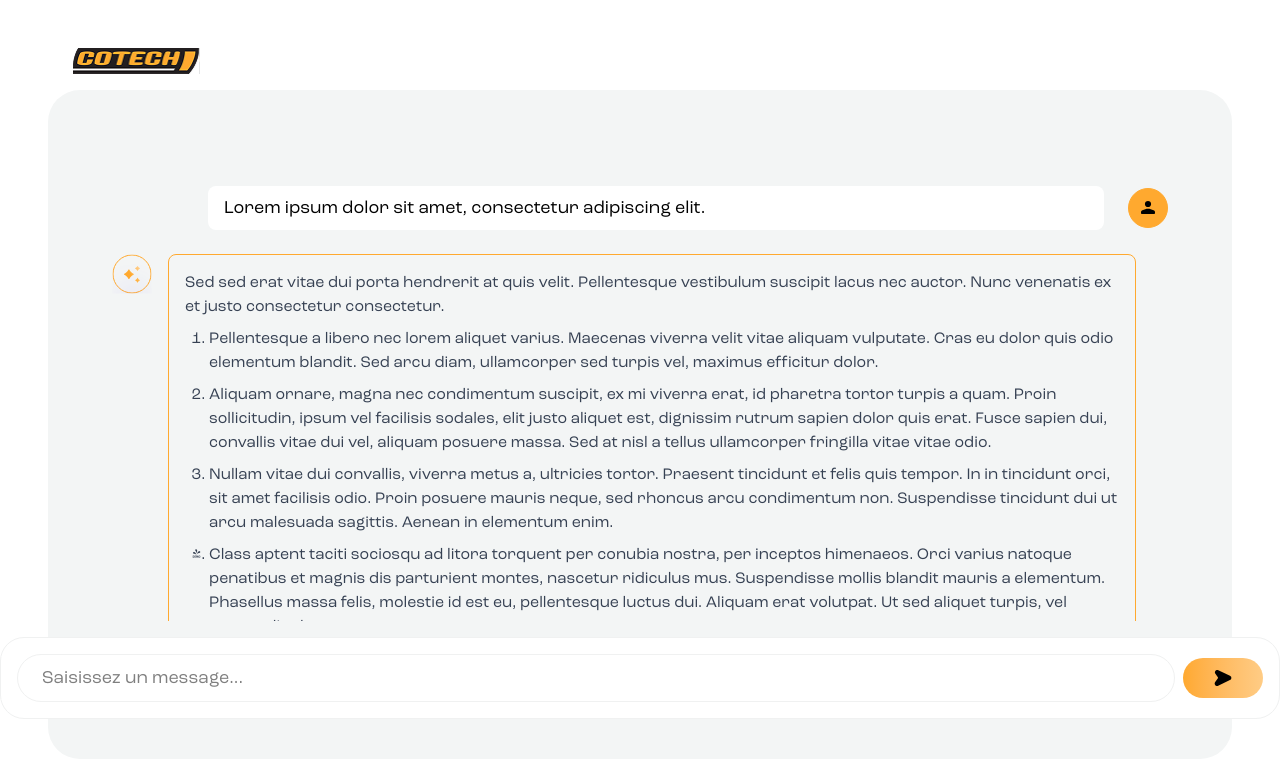
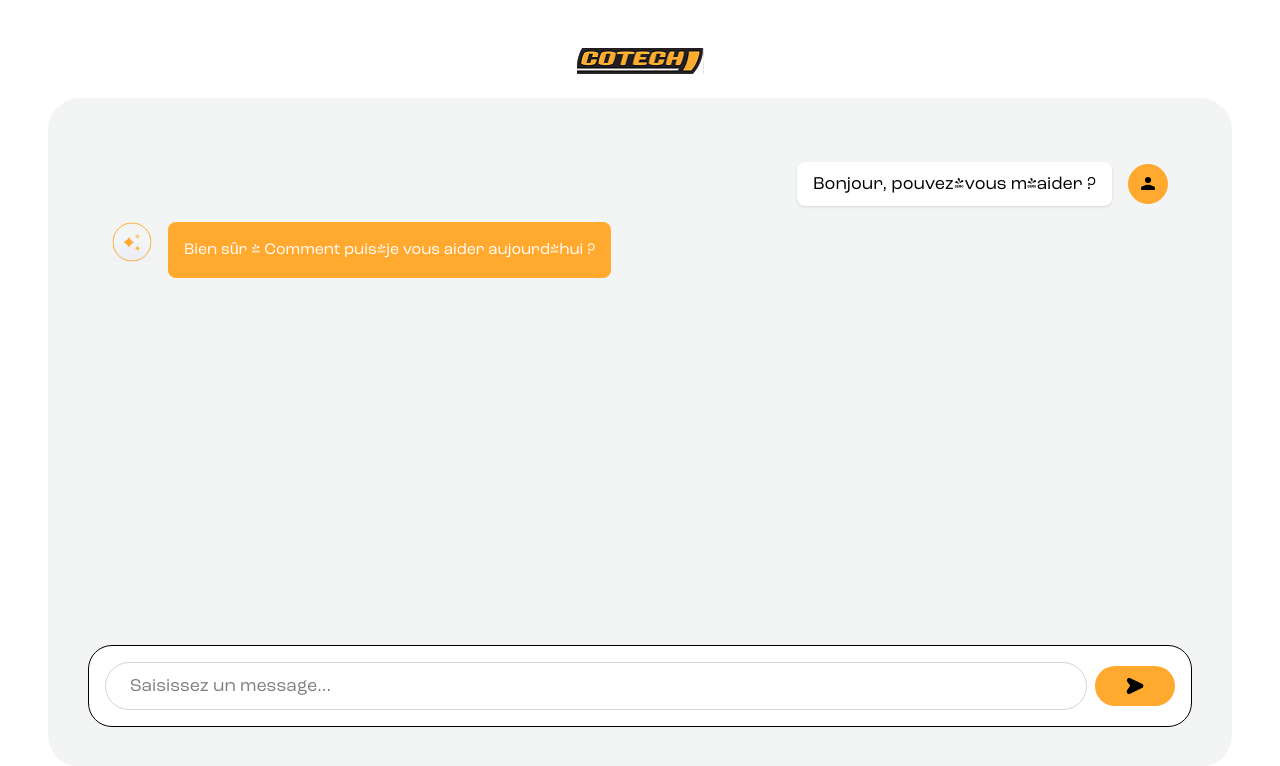
Before and after one commit to JerrY-253392/Cotech, a React (Vite) app: page /chat-screen in a window 1280 px wide. Both pictures are taken after a click on the button 1120 px from the left and 658 px from the top of the page. Shown: the top 766 px of the page. Built offline with nearby package versions, Linux system fonts and the light colour scheme.

Commit message:
structure Complete

```diff
--- a/src/Components/ChatBot.jsx
+++ b/src/Components/ChatBot.jsx
@@ -2,83 +2,36 @@ import React from "react";
 
 const ChatBot = () => {
   return (
-    <div className=" h-screen bg-white p-12">
-      <div className=" mb-4">
-        <img src="/logo.png" alt="Cotech Logo" className="w-32 ml-6" />
+    <div className="h-screen bg-white p-12 flex flex-col items-center">
+      <img src="/logo.png" alt="Cotech Logo" className="w-32 mb-6" />
+      <div className="w-full bg-[#f3f5f5] min-h-[95%] rounded-4xl flex flex-col justify-between items-center p-10">
+        {/* Chat Messages */}
+        <div className="w-full overflow-y-auto p-6 flex flex-col space-y-4">
+          {/* User Message */}
+          <div className="flex items-center justify-end space-x-4">
+            <p className="bg-white px-4 py-2 text-lg rounded-lg shadow">Bonjour, pouvez-vous m'aider ?</p>
+            <img src="/User.svg" alt="User" className="w-10" />
           </div>
 
-      {/* Container */}
-      <div className=" w-full bg-[#f3f5f5] max-h-[95%] min-h-[95%]   rounded-4xl flex flex-col justify-between items-center p-10 ">
-        {/* Message Box */}
-        <div className="mt-6 p-6 rounded-xl relative w-full overflow-y-auto">
-          {/* Aligning this div to the right */}
-          <div className="flex items-center space-x-6 justify-end py-2  ml-auto ">
-            <p className="font-medium min-w-4xl bg-white px-4 py-2 text-lg rounded-lg">
-              Lorem ipsum dolor sit amet, consectetur adipiscing elit.
-            </p>
-            <img src="/User.svg" alt="User" className="w-10"/>
-          </div>
-
+          {/* Bot Response */}
           <div className="flex items-start space-x-4 max-w-5xl">
-            <img src="/AI.svg" alt="Ai bot" className="w-10 mt-4" />
-            <div className="mt-4 border border-[#FFA92F] p-4 rounded-lg text-gray-700">
-              <p>
-                Sed sed erat vitae dui porta hendrerit at quis velit.
-                Pellentesque vestibulum suscipit lacus nec auctor. Nunc
-                venenatis ex et justo consectetur consectetur.
-              </p>
-              <ol className="mt-2 list-decimal pl-6 space-y-2">
-                <li>
-                  Pellentesque a libero nec lorem aliquet varius. Maecenas
-                  viverra velit vitae aliquam vulputate. Cras eu dolor quis odio
-                  elementum blandit. Sed arcu diam, ullamcorper sed turpis vel,
-                  maximus efficitur dolor.
-                </li>
-                <li>
-                  Aliquam ornare, magna nec condimentum suscipit, ex mi viverra
-                  erat, id pharetra tortor turpis a quam. Proin sollicitudin,
-                  ipsum vel facilisis sodales, elit justo aliquet est, dignissim
-                  rutrum sapien dolor quis erat. Fusce sapien dui, convallis
-                  vitae dui vel, aliquam posuere massa. Sed at nisl a tellus
-                  ullamcorper fringilla vitae vitae odio.
-                </li>
-                <li>
-                  Nullam vitae dui convallis, viverra metus a, ultricies tortor.
-                  Praesent tincidunt et felis quis tempor. In in tincidunt orci,
-                  sit amet facilisis odio. Proin posuere mauris neque, sed
-                  rhoncus arcu condimentum non. Suspendisse tincidunt dui ut
-                  arcu malesuada sagittis. Aenean in elementum enim.
-                </li>
-                <li>
-                  Class aptent taciti sociosqu ad litora torquent per conubia
-                  nostra, per inceptos himenaeos. Orci varius natoque penatibus
-                  et magnis dis parturient montes, nascetur ridiculus mus.
-                  Suspendisse mollis blandit mauris a elementum. Phasellus massa
-                  felis, molestie id est eu, pellentesque luctus dui. Aliquam
-                  erat volutpat. Ut sed aliquet turpis, vel egestas ligula.
-                </li>
-              </ol>
+            <img src="/AI.svg" alt="AI bot" className="w-10" />
+            <div className="bg-[#FFA92F] text-white p-4 rounded-lg">
+              <p>Bien sûr ! Comment puis-je vous aider aujourd'hui ?</p>
             </div>
           </div>
         </div>
 
         {/* Input Section */}
-        <div className=" min-w-7xl p-4 mt-4 bg-white border border-[#F0F1F1] rounded-3xl">
-          <div className="flex items-center space-x-2">
+        <div className="w-full p-4 bg-white border rounded-3xl flex items-center space-x-2">
           <input
             type="text"
             placeholder="Saisissez un message..."
-              // value={input}
-              // onChange={(e) => setInput(e.target.value)}
-              className="flex-grow border border-[#F0F1F1] rounded-3xl text-lg px-6 h-12 focus:ring focus:ring-yellow-400 focus:outline-none"
+            className="flex-grow border border-gray-300 rounded-3xl text-lg px-6 h-12 focus:ring focus:ring-yellow-400 focus:outline-none"
           />
-            <button
-              // onClick={handleSendMessage}
-              className=" bg-linear-to-r  from-[#FFA92F] to-[#FFCC85] transition-all ease-in-out duration-300 text-white flex justify-center items-center cursor-pointer hover:bg-linear-to-l  rounded-4xl w-20 h-10"
-            >
+          <button className="bg-[#FFA92F] hover:bg-[#FFCC85] transition-all text-white flex justify-center items-center rounded-4xl w-20 h-10">
             <img src="/send.svg" alt="Send" className="w-7" />
           </button>
-          </div>
         </div>
       </div>
     </div>
--- a/src/Components/ChatModal.jsx
+++ b/src/Components/ChatModal.jsx
@@ -1,6 +1,6 @@
 import { useEffect, useRef } from "react";
 
-const ChatModal = ({ handleSendMessage, setInput, input, messages }) => {
+const ChatModal = ({ messages }) => {
   const messagesEndRef = useRef(null);
 
   useEffect(() => {
@@ -26,7 +26,7 @@ const ChatModal = ({ handleSendMessage, setInput, input, messages }) => {
             .map((msg, index) => (
               <div
                 key={index}
-                className={`flex items-start space-x-2  ${
+                className={`flex items-start space-x-2 ${
                   msg.sender === "user" ? "justify-end" : "justify-start"
                 }`}
               >
@@ -49,25 +49,6 @@ const ChatModal = ({ handleSendMessage, setInput, input, messages }) => {
             ))}
           <div ref={messagesEndRef} />
         </div>
-
-        {/* Input Section */}
-        <div className="p-3 bg-white border-t border-gray-200">
-          <div className="flex items-center space-x-2">
-            <input
-              type="text"
-              placeholder="Saisissez un message..."
-              value={input}
-              onChange={(e) => setInput(e.target.value)}
-              className="flex-grow border border-gray-300 rounded-full text-sm px-4 py-2 focus:ring focus:ring-yellow-400 focus:outline-none"
-            />
-            <button
-              onClick={handleSendMessage}
-              className="from-[#ffA92f] to-[#ffcc85] bg-gradient-to-r text-white px-4 py-2 rounded-lg"
-            >
-              <img src="/send.svg" alt="Send" className="w-5 h-5" />
-            </button>
-          </div>
-        </div>
       </div>
     </div>
   );
--- a/src/Components/ChatScreen.jsx
+++ b/src/Components/ChatScreen.jsx
@@ -3,6 +3,7 @@ import ChatBot from "./ChatBot";
 
 const ChatScreen = () => {
   const [input, setInput] = useState("");
+  const [open, setOpen] = useState(false);
   const faqQuestions = [
     "Quels services propose Cotech ?",
     "Proposez-vous une assistance en plusieurs langues ?",
@@ -11,29 +12,21 @@ const ChatScreen = () => {
     "Comment votre chatbot aide-t-il à répondre aux questions ?",
   ];
 
-  const [open, setOpen] = useState(false);
-
-  return !open  ? (
-    <div className=" h-screen bg-white p-12">
-      <div className=" mb-4">
-        <img src="/logo.png" alt="Cotech Logo" className="w-32 ml-6" />
-      </div>
-
-      <div className=" w-full bg-[#f3f5f5] min-h-[95%]   rounded-4xl flex flex-col justify-between items-center p-10 ">
+  return !open ? (
+    <div className="h-screen bg-white p-12 flex flex-col items-center">
+      <img src="/logo.png" alt="Cotech Logo" className="w-32 mb-6" />
+      <div className="w-full bg-[#f3f5f5] min-h-[95%] rounded-4xl flex flex-col justify-between items-center p-10">
         <div className="flex flex-col items-center mb-10">
-          <img src="/Bot.svg" alt="AI Bot" className="w-1/2 -mb-6 " />
+          <img src="/Bot.svg" alt="AI Bot" className="w-1/2 -mb-6" />
           <h1 className="text-2xl font-semibold">
             Discutez avec <span className="text-[#FFA92F]">Cotech</span>AI
           </h1>
           <p className="text-gray-500 text-center max-w-lg mt-2">
-            Notre chatbot intelligent est là pour vous aider avec toutes vos
-            questions sur nos services, produits et plus encore—disponible
-            24h/24 et 7j/7
+            Notre chatbot intelligent est là pour vous aider avec toutes vos questions sur nos services, produits et plus encore—disponible 24h/24 et 7j/7
           </p>
         </div>
 
-        <div className="bg-white p-4 max-w-7xl  rounded-2xl ">
-          <div>
+        <div className="bg-white p-4 max-w-7xl rounded-2xl">
           <h2 className="text-lg font-semibold mb-3">Foire aux questions</h2>
           <div className="flex flex-wrap gap-2">
             {faqQuestions.map((question, index) => (
@@ -45,10 +38,8 @@ const ChatScreen = () => {
               </button>
             ))}
           </div>
-          </div>
 
-          <div className="py-3 mt-4 bg-white border-t border-gray-200">
-            <div className="flex items-center space-x-2">
+          <div className="py-3 mt-4 bg-white border-t border-gray-200 flex items-center space-x-2">
             <input
               type="text"
               placeholder="Saisissez un message..."
@@ -57,13 +48,11 @@ const ChatScreen = () => {
               className="flex-grow border border-gray-300 rounded-3xl text-lg px-6 h-16 focus:ring focus:ring-yellow-400 focus:outline-none"
             />
             <button
-                // onClick={handleSendMessage}
               onClick={() => setOpen(true)}
-                className=" bg-linear-to-r  from-[#FFA92F] to-[#FFCC85] transition-all ease-in-out duration-300 text-white flex justify-center items-center cursor-pointer hover:bg-linear-to-l  rounded-4xl w-28 h-14"
+              className="bg-[#FFA92F] hover:bg-[#FFCC85] transition-all text-white flex justify-center items-center rounded-4xl w-28 h-14"
             >
               <img src="/send.svg" alt="Send" className="w-7" />
             </button>
-            </div>
           </div>
         </div>
       </div>
--- a/src/Components/FAQsModal.jsx
+++ b/src/Components/FAQsModal.jsx
@@ -1,7 +1,7 @@
-const FAQsModal = ({ handleSendMessage, input, setInput, setOpen }) => {
+const FAQsModal = ({ setOpen }) => {
   return (
     <div className="">
-      <div className="relative p-6 min-h-96 ">
+      <div className="relative p-6 min-h-96">
         <img
           src="/background.png"
           alt="background"
@@ -31,26 +31,20 @@ const FAQsModal = ({ handleSendMessage, input, setInput, setOpen }) => {
           ].map((question, index) => (
             <button
               key={index}
-              className="text-left px-4 py-2 rounded-full border text-xs border-[#FFA92F] "
+              className="text-left px-4 py-2 rounded-full border text-xs border-[#FFA92F]"
             >
               {question}
             </button>
           ))}
         </div>
 
-        <div className="flex items-center space-x-2 pt-2 border-t border-gray-200">
-          <input
-            type="text"
-            placeholder="Saisissez un message..."
-            value={input}
-            onChange={(e) => setInput(e.target.value)}
-            className="flex-grow border border-gray-300 rounded-lg text-sm px-3 py-1 focus:ring focus:ring-yellow-400 focus:outline-none"
-          />
+        {/* Button to switch to Chat */}
+        <div className="flex justify-center mt-4">
           <button
             onClick={() => setOpen(true)}
             className="from-[#ffA92f] to-[#ffcc85] bg-gradient-to-r text-white px-4 py-2 rounded-lg"
           >
-            <img src="/send.svg" alt="Send" />
+            Commencer la discussion
           </button>
         </div>
       </div>
--- a/src/Components/WidgetModal.jsx
+++ b/src/Components/WidgetModal.jsx
@@ -2,7 +2,7 @@ import React, { useState } from "react";
 import { SlSizeFullscreen } from "react-icons/sl";
 import FAQsModal from "./FAQsModal";
 import { useNavigate } from "react-router-dom";
-import ChatModal from "./ChatModal"
+import ChatModal from "./ChatModal";
 
 const ChatbotModal = () => {
   const [messages, setMessages] = useState([
@@ -24,8 +24,9 @@ const ChatbotModal = () => {
     },
   ]);
   const [input, setInput] = useState("");
-  const navigate = useNavigate()
-  const [open, setOpen] = useState(false)
+  const navigate = useNavigate();
+  const [open, setOpen] = useState(false);
+
   const handleSendMessage = () => {
     if (input.trim()) {
       setMessages([...messages, { text: input, sender: "user" }]);
@@ -38,25 +39,38 @@ const ChatbotModal = () => {
       {/* Header Section */}
       <div className="p-4 border-b bg-white border-gray-200 flex justify-between items-center">
         <img src="/logo.png" alt="Logo" className="w-24" />
-        <SlSizeFullscreen fontsize={25} className="cursor-pointer" onClick={() => navigate('/chat-screen')} />
+        <SlSizeFullscreen
+          fontsize={25}
+          className="cursor-pointer"
+          onClick={() => navigate("/chat-screen")}
+        />
       </div>
 
       {/* Body Section */}
       {!open ? (
-        <FAQsModal
-          handleSendMessage={handleSendMessage}
-          input={input}
-          setInput={setInput}
-          setOpen={setOpen}
-        />
+        <FAQsModal setOpen={setOpen} />
       ) : (
-        <ChatModal
-          messages={messages}
-          input={input}
-          setInput={setInput}
-          handleSendMessage={handleSendMessage}
-        />
+        <ChatModal messages={messages} />
       )}
+
+      {/* Shared Input Section */}
+      <div className="p-3 bg-white border-t border-gray-200">
+        <div className="flex items-center space-x-2">
+          <input
+            type="text"
+            placeholder="Saisissez un message..."
+            value={input}
+            onChange={(e) => setInput(e.target.value)}
+            className="flex-grow border border-gray-300 rounded-full text-sm px-4 py-2 focus:ring focus:ring-yellow-400 focus:outline-none"
+          />
+          <button
+            onClick={handleSendMessage}
+            className="from-[#ffA92f] to-[#ffcc85] bg-gradient-to-r text-white px-4 py-2 rounded-lg"
+          >
+            <img src="/send.svg" alt="Send" className="w-5 h-5" />
+          </button>
+        </div>
+      </div>
     </div>
   );
 };
```
Lines whose indentation alone changed are shown as unchanged.
